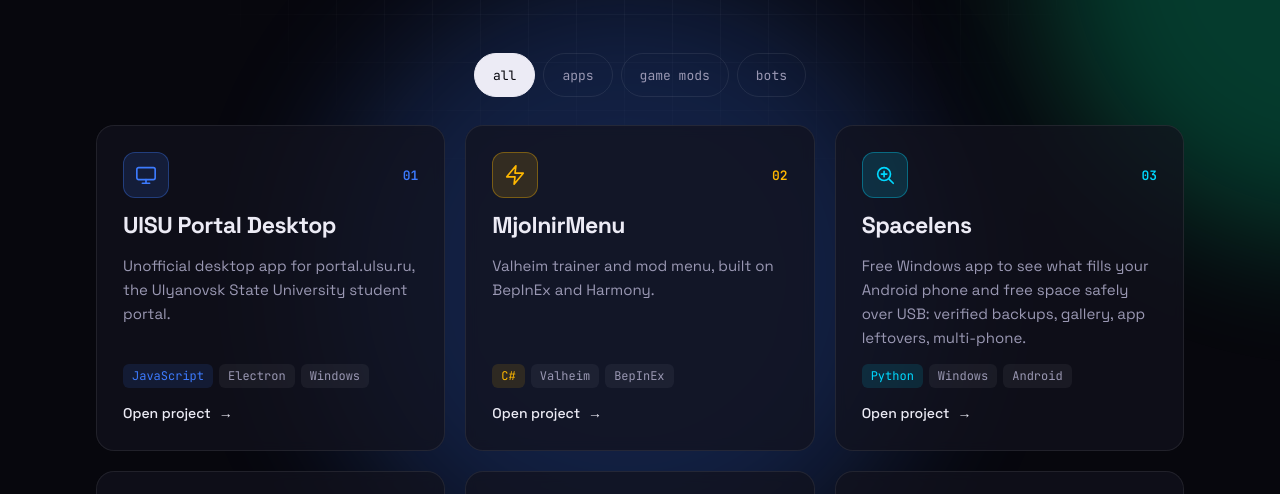
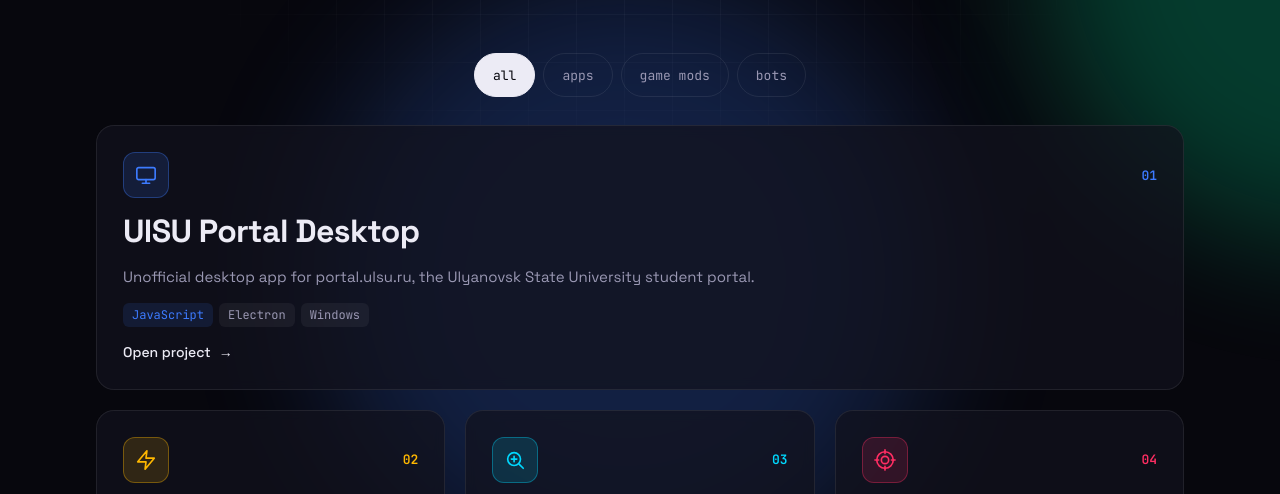
Before and after one commit to RGB-Outl4w/RGB-Outl4w, a plain HTML site: page docs/index.html in a window 1280 px wide. Shown: the part 610-1104 px from the top of the page. Drawn offline with Linux system fonts and the light colour scheme.

Commit message:
Showcase: UlSU Portal Desktop card spans the full row
Co-Authored-By: Claude Opus 5.5 <noreply@anthropic.com>

```diff
--- a/docs/css/style.css
+++ b/docs/css/style.css
@@ -160,6 +160,9 @@ h1.glitch .name { animation: shift 8s linear infinite, jitter .32s steps(1); }
 }
 .card.in { opacity: 1; transform: none; }
 .card[hidden] { display: none; }
+.card.main { grid-column: 1 / -1; }
+.card.main h2 { font-size: clamp(23px, 3vw, 32px); }
+.card.main p { max-width: 640px; }
 /* Spotlight following the cursor */
 .card::before {
   content: ""; position: absolute; inset: 0; border-radius: inherit; pointer-events: none; opacity: 0; transition: opacity .3s;
--- a/docs/index.html
+++ b/docs/index.html
@@ -71,7 +71,7 @@
   </div>
 
   <div class="grid">
-    <a class="card" data-cat="app" style="--c:#3d7bff" href="https://rgb-outl4w.github.io/UlSU-Portal-Desktop/">
+    <a class="card main" data-cat="app" style="--c:#3d7bff" href="https://rgb-outl4w.github.io/UlSU-Portal-Desktop/">
       <div class="top"><div class="icon"><svg viewBox="0 0 24 24"><rect x="2" y="4" width="20" height="13" rx="2"/><path d="M8 21h8M12 17v4"/></svg></div><span class="num">01</span></div>
       <h2>UlSU Portal Desktop</h2>
       <p>Unofficial desktop app for portal.ulsu.ru, the Ulyanovsk State University student portal.</p>
```
